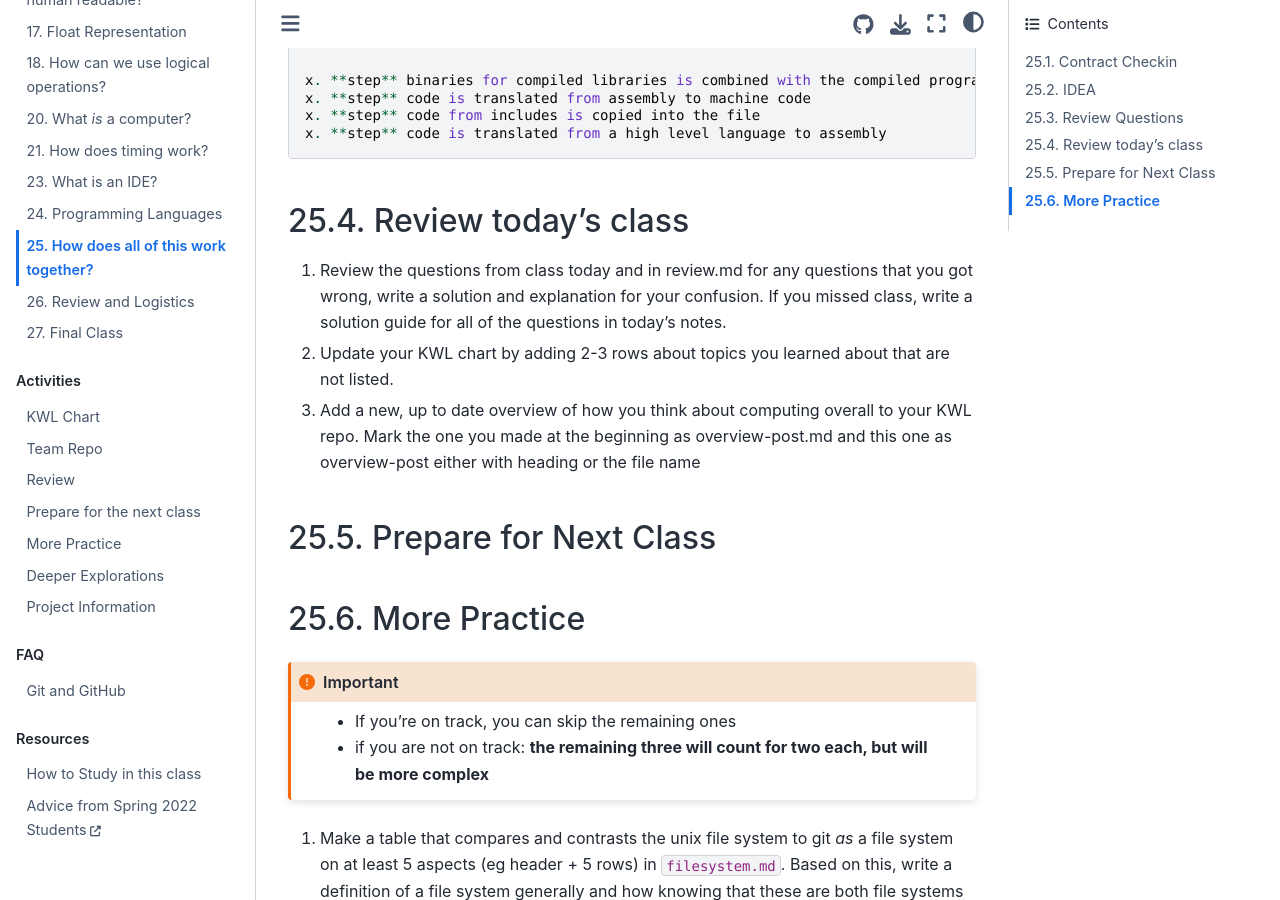
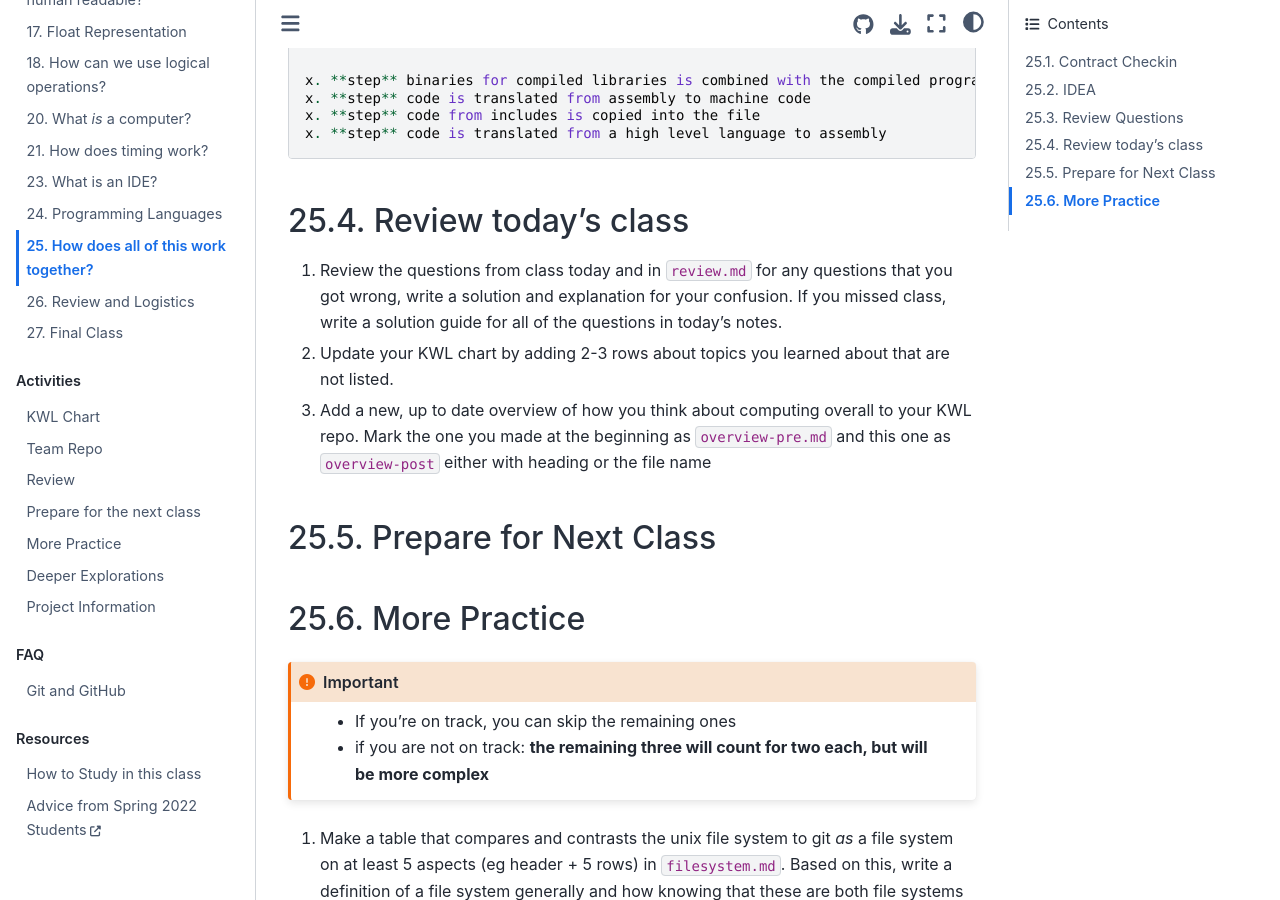
Before and after one commit to introcompsys/fall2022, a Jupyter Book: the page built from notes/2022-12-05.md, in a window 1280 px wide and 900 px high, scrolled down 1723 px. Built offline with Jupyter Book 1.0.4 settings and Sphinx 7.4.7 and the Sphinx Book theme 1.1.4, drawn with Linux system fonts in a browser that asks for light colours; pages that are not in the unit, such as notebooks, are missing from menus.

Commit message:
fix typo

````diff
--- a/_review/2022-12-05.md
+++ b/_review/2022-12-05.md
@@ -1,7 +1,9 @@
-1. Review the questions from class today and in {index}`review.md`  for any questions that you got wrong, write a solution and explanation for your confusion. If you missed class, write a solution guide for all of the questions in today's notes.
+1. Review the questions from class today and in `review.md`  for any questions that you got wrong, write a solution and explanation for your confusion. If you missed class, write a solution guide for all of the questions in today's notes.
 1. Update your KWL chart by adding 2-3 rows about topics you learned about that are not listed.
-1. Add a new, up to date overview of how you think about computing overall to your KWL repo. Mark the one you made at the beginning as {index}`overview-post.md` and this one as {index}`overview-post` either with heading or the file name
+1. Add a new, up to date overview of how you think about computing overall to your KWL repo. Mark the one you made at the beginning as `overview-pre.md` and this one as `overview-post` either with heading or the file name
 ```{index} review.md
 ```
 ```{index} overview-post.md
 ```
+```{index} overview-pre.md
+```
````
